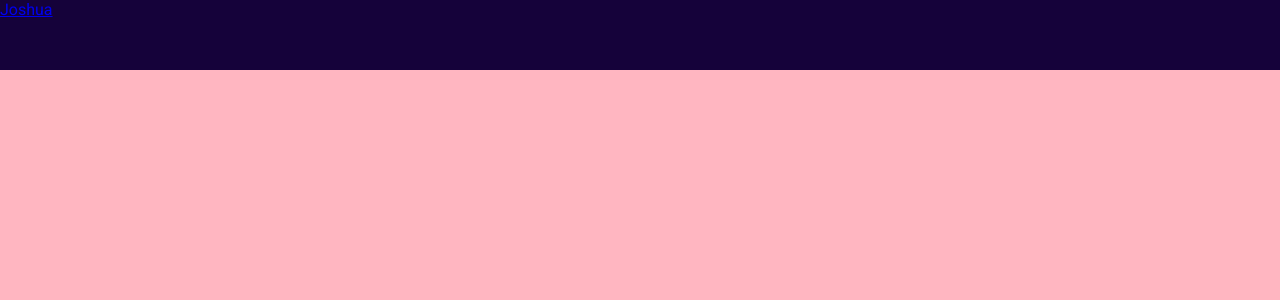
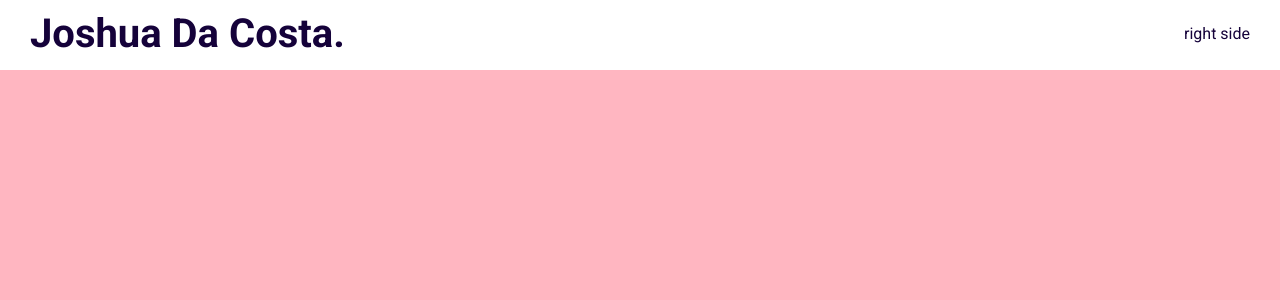
Before and after one commit to Joshua-DaCosta/portfolio-website, a React (Create React App) app: page / in a window 1280 px wide. Shown: the top 300 px of the page. Built offline with nearby package versions, Linux system fonts and the light colour scheme.

Commit message:
install material ui and did some css

```diff
--- a/package.json
+++ b/package.json
@@ -3,6 +3,8 @@
   "version": "0.1.0",
   "private": true,
   "dependencies": {
+    "@material-ui/core": "^4.12.4",
+    "@material-ui/icons": "^4.11.3",
     "@testing-library/jest-dom": "^5.16.4",
     "@testing-library/react": "^13.3.0",
     "@testing-library/user-event": "^13.5.0",
--- a/src/app.scss
+++ b/src/app.scss
@@ -8,10 +8,10 @@
     top: 70px;
     scroll-behavior: smooth;
     scroll-snap-type: y mandatory;
-    scrollbar-width: none; // for firefox
+    /*scrollbar-width: none; // for firefox
     &::-webkit-scrollbar {
           display: none;
-    }
+    }*/
 
     > *{
       width: 100vw;
--- a/src/components/topbar/Topbar.jsx
+++ b/src/components/topbar/Topbar.jsx
@@ -5,9 +5,14 @@ const Topbar = () => {
     <div className='topbar'>
       <div className="wrapper">
         <div className="left">
-          <a href="#intro">Joshua</a>
+          <a href="#intro" className='logo'>Joshua Da Costa.</a>
+          <div className="itemContainer">
+
+          </div>
         </div>
-        <div className="right"></div>
+        <div className="right">
+          right side
+        </div>
       </div>
     </div>
   )
--- a/src/components/topbar/topbar.scss
+++ b/src/components/topbar/topbar.scss
@@ -1,10 +1,27 @@
-@import '../../global.scss';
+@import "../../global.scss";
 
 .topbar {
-      width: 100%;
-      height: 70px;
-      background-color: $mainColor;
-      position: fixed;
-      top: 0;
-      z-index: 2;
+  width: 100%;
+  height: 70px;
+  background-color: white;
+  color: $mainColor;
+  position: fixed;
+  top: 0;
+  z-index: 2;
+
+  .wrapper {
+    padding: 10px 30px;
+    display: flex;
+    align-items: center;
+    justify-content: space-between;
+
+    .left {
+      .logo {
+        font-size: 40px;
+        font-weight: 700;
+        text-decoration: none;
+        color: inherit;
+      }
+    }
+  }
 }
```
Also changed, not shown: 1 other file (tests, documents, lock files or other folders).
